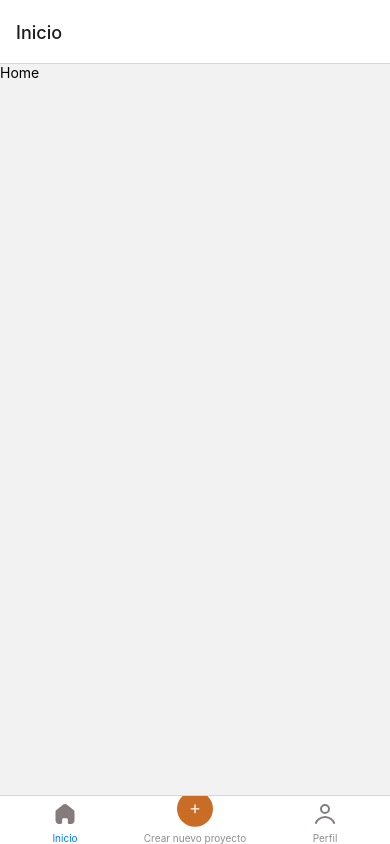
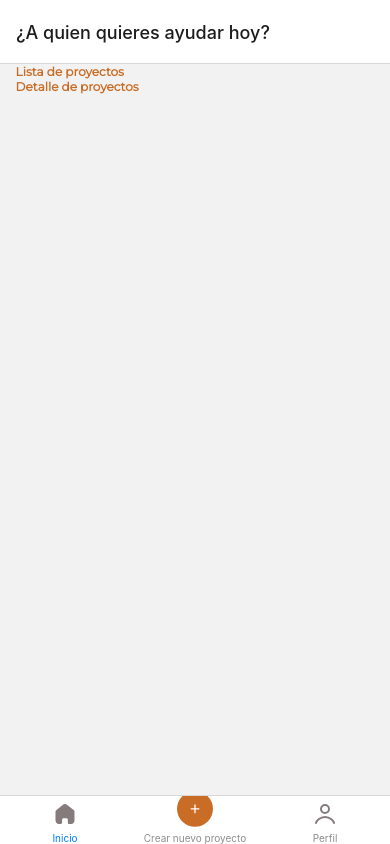
Before and after one commit to josephv2210/Help-On-React, a React Native app: screen /home in a window 390 px wide. Built offline with nearby package versions, Linux system fonts and the light colour scheme.

Commit message:
route home

```diff
--- a/src/navigation/BottomTab.js
+++ b/src/navigation/BottomTab.js
@@ -10,6 +10,7 @@ import { createBottomTabNavigator } from '@react-navigation/bottom-tabs';
 import { NavigationContainer } from "@react-navigation/native";
 import Login from "../pages/auth/login/Login";
 import AccountStack from "./AccountStack"
+import HomeStack from "./HomeStack";
 
 const Tab = createBottomTabNavigator();
 
@@ -26,8 +27,10 @@ export const BottomTab = () => {
             >
                 <Tab.Screen
                     name="Inicio"
-                    component={Home}
+                    component={HomeStack}
+                    headerShown = {false}
                     options={{
+                        headerShown: false,
                         tabBarIcon: () => (
                             <Svg
                                 width="24" height="24" viewBox="0 0 24 24" fill="none"
--- a/src/navigation/HomeStack.js
+++ b/src/navigation/HomeStack.js
@@ -1,9 +1,8 @@
 import React from 'react'
 import { createStackNavigator } from '@react-navigation/stack'
-import Register from '../pages/auth/register/Register'
-import Login from '../pages/auth/login/Login'
 import Home from '../pages/menu/home/Home'
-import ProjectDatails from '../pages/project/projectDetails/ProjectDetails'
+import ProjectDetails from '../pages/project/projectDetails/ProjectDetails'
+import ProjectList from '../pages/project/projectList/ProjectList'
 
 
 const Stack = createStackNavigator()
@@ -21,12 +20,18 @@ export default function HomeStack() {
                 }}
             />
             <Stack.Screen
-                name="projectDetail"
-                component={ProjectDatails}
+                name="projectDetails"
+                component={ProjectDetails}
                 options={{
                     title: "Detalle del proyecto"
                 }}
-
+            />
+            <Stack.Screen
+                name="projectList"
+                component={ProjectList}
+                options={{
+                    title: "Listas de proyectos"
+                }}
             />
         </Stack.Navigator>
     )
--- a/src/pages/auth/login/Login.js
+++ b/src/pages/auth/login/Login.js
@@ -1,10 +1,10 @@
 import { View, Text, Image, ScrollView } from 'react-native'
 import React from 'react'
 import styles from './styles';
+import gStyles from '../../../styles/generalStyles';
 import { useNavigation } from '@react-navigation/native'
 import { signInWithEmailAndPassword } from 'firebase/auth';
 import { getAuth } from "firebase/auth";
-import gStyles from '../../../styles/generalStyles';
 import LogingForm from '../../../components/account/LogingForm';
 
 
--- a/src/pages/menu/home/Home.js
+++ b/src/pages/menu/home/Home.js
@@ -1,10 +1,23 @@
 import { View, Text, TextInput,  } from 'react-native'
+// import styles from './styles';
+import gStyles from '../../../styles/generalStyles';
+import { useNavigation } from '@react-navigation/native'
+
 import React from 'react'
 
 const Home = () => {
+  const navigation = useNavigation();
+
   return (
     <View>
-      <Text>Home</Text>
+      <Text
+            style={gStyles.redirectText}
+            onPress={() => navigation.navigate("projectDetails")}
+          >Lista de proyectos</Text>
+      <Text
+            style={gStyles.redirectText}
+            onPress={() => navigation.navigate("projectList")}
+          >Detalle de proyectos</Text>
     </View>
   );
 }
```
